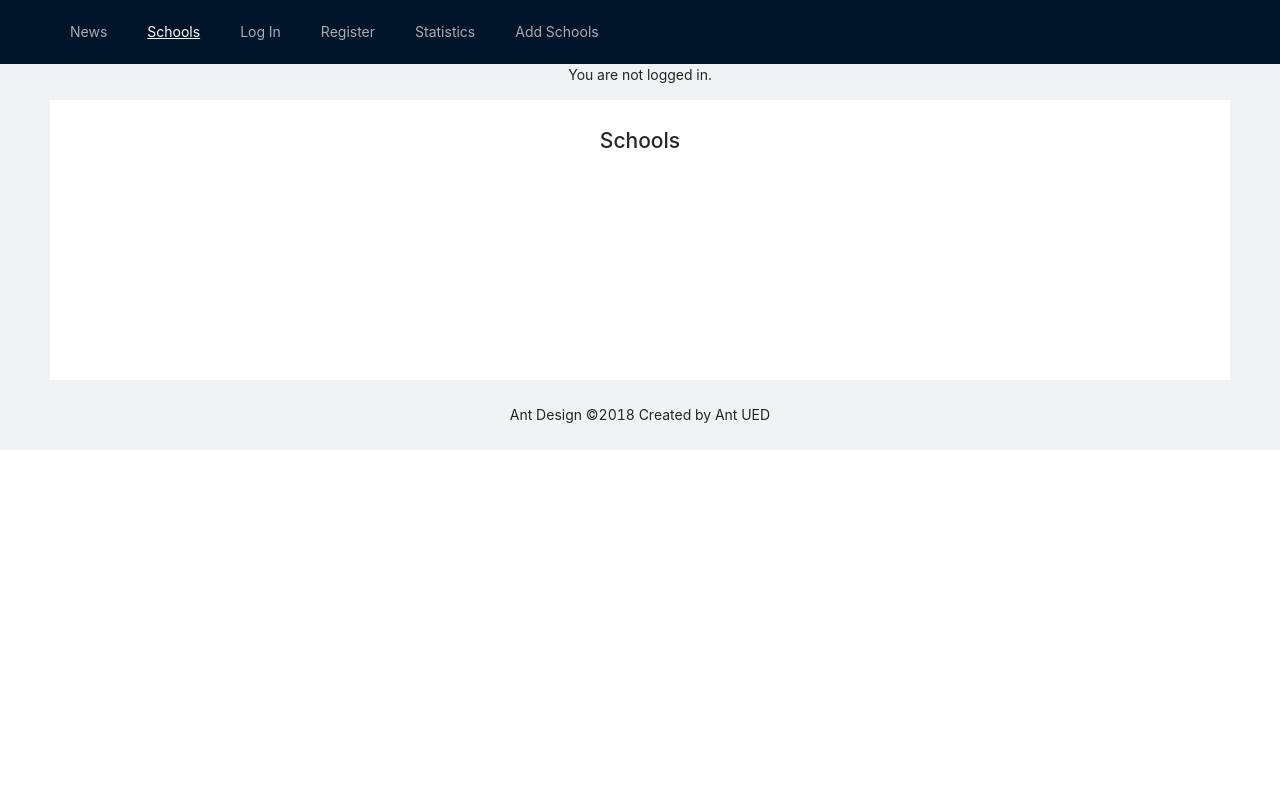
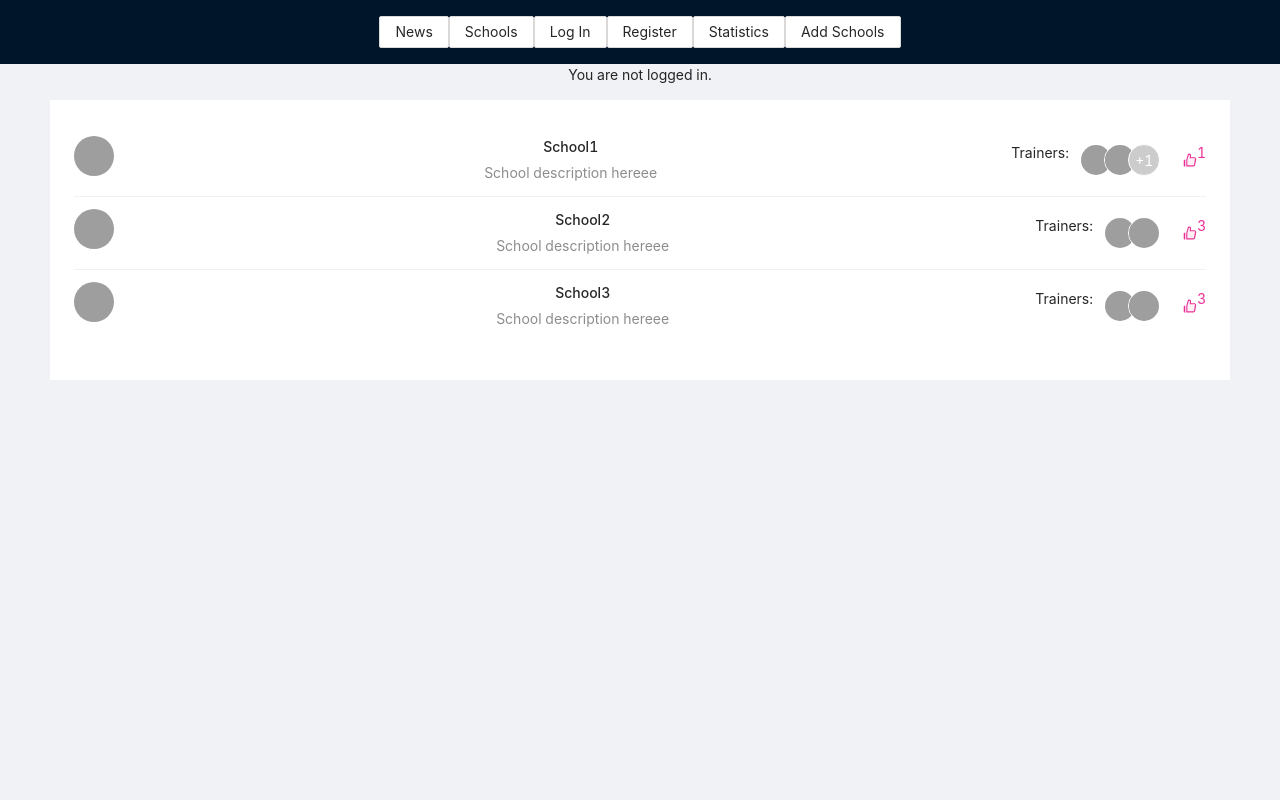
Before and after one commit to RasenganORG/RhythmApp, a React (Create React App) app: page /schools in a window 1280 px wide. Shown: the top 800 px of the page. Built offline with nearby package versions, Linux system fonts and the light colour scheme; grey boxes are pictures that could not be loaded.

Commit message:
feat: add elements on school page

```diff
--- a/src/App.js
+++ b/src/App.js
@@ -11,6 +11,7 @@ import Statistics from "./components/statistics/Statistics";
 import { AuthProvider } from "./components/auth/AuthProvider";
 import { RequireAuth } from "./components/auth/RequiredAuth";
 import AddSchools from "./components/schools/addSchools";
+import Register from "./components/Register";
 
 function App() {
   return (
@@ -33,6 +34,7 @@ function App() {
                 }
               />
               <Route path="addSchools" element={<AddSchools />} />
+              <Route path="register" element={<Register />} />
               <Route path="*" element={<NotFound />} />
             </Route>
             <Route path="login" element={<LogIn />} />
--- /dev/null
+++ b/src/components/Register.js
@@ -0,0 +1,62 @@
+import { useState, useEffect } from "react";
+import { useSelector, useDispatch } from "react-redux";
+import { useNavigate } from "react-router-dom";
+import { register, reset } from "./auth/authSlice";
+
+export default function Register() {
+  const [username, setUsername] = useState("");
+  const [email, setEmail] = useState("");
+  const [password, setPassword] = useState("");
+  const navigate = useNavigate();
+  const dispatch = useDispatch();
+
+  const { user, isLoading, isError, isSuccess, message } = useSelector(
+    (state) => state.auth
+  );
+
+  useEffect(() => {
+    if (isSuccess) {
+      navigate("/");
+    }
+
+    dispatch(reset());
+  }, [user, isError, isSuccess, message, navigate, dispatch]);
+
+  function handleSubmit(e) {
+    e.preventDefault();
+    console.log(username, email, password);
+    const userData = {
+      username,
+      email,
+      password,
+    };
+    dispatch(register(userData));
+  }
+
+  return (
+    <div>
+      <h1>Register</h1>
+      <form onSubmit={handleSubmit}>
+        <input
+          value={username}
+          onChange={(event) => setUsername(event.target.value)}
+          type="name"
+          placeholder="username"
+        />
+        <input
+          value={email}
+          onChange={(event) => setEmail(event.target.value)}
+          type="email"
+          placeholder="email"
+        />
+        <input
+          value={password}
+          onChange={(event) => setPassword(event.target.value)}
+          type="password"
+          placeholder="password"
+        />
+        <button type="submit">Register</button>
+      </form>
+    </div>
+  );
+}
--- /dev/null
+++ b/src/components/auth/authSlice.js
@@ -0,0 +1,101 @@
+import { createSlice, createAsyncThunk } from "@reduxjs/toolkit";
+import authService from "./authService";
+
+// Get user from localStorage
+
+// const user = JSON.parse(localStorage.getItem("user"));
+
+const initialState = {
+  user:  null,
+  isError: false,
+  isSuccess: false,
+  isLoading: false,
+  message: "",
+};
+
+// register
+export const register = createAsyncThunk(
+  "auth/register",
+  async (user, thunkAPI) => {
+    try {
+      return await authService.register(user);
+    } catch (error) {
+      const message =
+        (error.response &&
+          error.response.data &&
+          error.response.data.message) ||
+        error.message ||
+        error.toString();
+      return thunkAPI.rejectWithValue(message);
+    }
+  }
+);
+
+// login
+export const login = createAsyncThunk(
+    "auth/login",
+    async (user, thunkAPI) => {
+      try {
+        return await authService.login(user);
+      } catch (error) {
+        const message =
+          (error.response &&
+            error.response.data &&
+            error.response.data.message) ||
+          error.message ||
+          error.toString();
+        return thunkAPI.rejectWithValue(message);
+      }
+    }
+  );
+
+
+export const authSlice = createSlice({
+  name: "auth",
+  initialState,
+  reducers: {
+    reset: (state) => {
+      // reseting the state to the intial values
+      state.isError = false
+      state.isSuccess = false
+      state.isLoading = false
+      state.message = ''
+    },
+  },
+  extraReducers: (builder) => {
+    builder
+    .addCase(register.pending, (state) => {
+        state.isLoading = true
+    })
+    .addCase(register.fulfilled, (state, action) => {
+        state.isLoading = false
+        state.isSuccess = true
+        // the payload that is from authSerivce.register
+        state.user = action.payload
+    })
+    .addCase(register.rejected, (state, action) => {
+        state.isLoading = false
+        state.isError = true
+        state.message = action.payload
+        state.user = null
+    })
+    .addCase(login.pending, (state) => {
+        state.isLoading = true
+    })
+    .addCase(login.fulfilled, (state, action) => {
+        state.isLoading = false
+        state.isSuccess = true
+        // the payload that is from authSerivce.login
+        state.user = action.payload
+    })
+    .addCase(login.rejected, (state, action) => {
+        state.isLoading = false
+        state.isError = true
+        state.message = action.payload
+        state.user = null
+    })
+  },
+});
+
+export const { reset } = authSlice.actions;
+export default authSlice.reducer;
--- a/src/components/layout/LayoutPage.js
+++ b/src/components/layout/LayoutPage.js
@@ -1,7 +1,7 @@
 import React from "react";
 import "./LayoutPage.css";
 import { Outlet, NavLink } from "react-router-dom";
-import { Layout, Menu } from "antd";
+import { Layout, Menu, Button } from "antd";
 import { AuthStatus } from "../auth/AuthStatus";
 const { Header, Content, Footer } = Layout;
 
@@ -10,14 +10,14 @@ const LayoutPage = () => {
     textDecoration: "underline",
     color: "#ffff",
   };
-  const items = [
+  const menuItems  = [
     {
       label: (
         <NavLink
           to="/news"
           style={({ isActive }) => (isActive ? activeStyle : undefined)}
         >
-          News
+           <Button>News</Button>
         </NavLink>
       ),
       key: "item-1",
@@ -28,7 +28,7 @@ const LayoutPage = () => {
           to="/schools"
           style={({ isActive }) => (isActive ? activeStyle : undefined)}
         >
-          Schools
+          <Button>Schools</Button>
         </NavLink>
       ),
       key: "item-2",
@@ -39,7 +39,7 @@ const LayoutPage = () => {
           to="/login"
           style={({ isActive }) => (isActive ? activeStyle : undefined)}
         >
-          Log In
+         <Button>Log In</Button>
         </NavLink>
       ),
       key: "item-3",
@@ -50,7 +50,7 @@ const LayoutPage = () => {
           to="/register"
           style={({ isActive }) => (isActive ? activeStyle : undefined)}
         >
-          Register
+          <Button>Register</Button>
         </NavLink>
       ),
       key: "item-4",
@@ -61,7 +61,7 @@ const LayoutPage = () => {
           to="/statistics"
           style={({ isActive }) => (isActive ? activeStyle : undefined)}
         >
-          Statistics
+          <Button>Statistics</Button>
         </NavLink>
       ),
       key: "item-5",
@@ -72,7 +72,7 @@ const LayoutPage = () => {
           to="/addSchools"
           style={({ isActive }) => (isActive ? activeStyle : undefined)}
         >
-          Add Schools
+         <Button>Add Schools</Button>
         </NavLink>
       ),
       key: "item-6",
@@ -84,17 +84,19 @@ const LayoutPage = () => {
       <Layout className="layout">
         <Header>
           <div className="logo" />
-          <Menu
+          {/* <Menu
             theme="dark"
             mode="horizontal"
             defaultSelectedKeys={["2"]}
             items={items}
-          />
+          /> */}
+          {menuItems.map((item) => item.label)}
         </Header>
         <AuthStatus />
         <Content
           style={{
             padding: "0 50px",
+            height: "100vh"
           }}
         >
           <div className="site-layout-content">
--- a/src/components/schools/Schools.js
+++ b/src/components/schools/Schools.js
@@ -1,6 +1,54 @@
+import { Avatar, List, Skeleton, Tooltip } from "antd";
+import { LikeTwoTone } from "@ant-design/icons";
+import { like } from "./schoolsSlice";
+import { useSelector, useDispatch } from "react-redux";
 
 export default function Schools() {
+  const schools = useSelector((state) => state.schools.schools);
+  const dispatch = useDispatch();
   return (
-   <h1>Schools</h1>
+    <List
+      className="demo-loadmore-list"
+      itemLayout="horizontal"
+      dataSource={schools}
+      renderItem={(item, index) => (
+        <List.Item>
+          <Skeleton avatar title={false} loading={item.loading} active>
+            <List.Item.Meta
+              avatar={
+                <Avatar size="large" src="https://joeschmoe.io/api/v1/random" />
+              }
+              title={<a href="https://ant.design">{item.name}</a>}
+              description="School description hereee"
+            />
+          </Skeleton>
+          <p>Trainers:</p>
+          <Avatar.Group
+            maxCount={2}
+            maxPopoverTrigger="hover"
+            style={{ marginLeft: "1%" }}
+          >
+            {Object.keys(item.trainer).map((ind) => (
+              <Tooltip title={item.trainer[ind].trainerName} placement="top">
+                <Avatar src={item.trainer[ind].trainerPicture} />
+              </Tooltip>
+            ))}
+          </Avatar.Group>
+          <div
+            style={{
+              display: "flex",
+              justifyContent: "center",
+              marginLeft: "2%",
+            }}
+          >
+            <LikeTwoTone
+              twoToneColor="#eb2f96"
+              onClick={() => dispatch(like(index))}
+            />
+            <p style={{ color: "#eb2f96" }}>{item.likes}</p>
+          </div>
+        </List.Item>
+      )}
+    />
   );
 }
--- a/src/components/schools/addSchools.js
+++ b/src/components/schools/addSchools.js
@@ -1,6 +1,9 @@
 import { Col, Row, Button, Form, Input } from "antd";
 import { MinusCircleOutlined, PlusOutlined } from "@ant-design/icons";
 import FormItem from "antd/lib/form/FormItem";
+import { useState } from "react";
+import { addSchool } from "./schoolsSlice";
+import { useSelector, useDispatch } from "react-redux";
 
 const formItemLayout = {
   labelCol: {
@@ -54,8 +57,25 @@ const validateMessages = {
 };
 
 export default function AddSchool() {
-  const onFinish = (values) => {
-    console.log(values);
+
+  const schools = useSelector((state) => state.schools.schools);
+  const dispatch = useDispatch();
+
+  const [newSchool, setNewSchool] = useState({
+    name: "",
+    likes: 0,
+    trainers: [
+      {
+        trainerName: "",
+        trainerPicture: "",
+      },
+    ],
+  });
+
+  const onFinish = () => {
+    dispatch(addSchool(newSchool))
+    console.log(newSchool)
+    console.log(schools)
   };
 
   return (
@@ -72,6 +92,7 @@ export default function AddSchool() {
             <Form.Item
               name={"schoolName"}
               label="School Name"
+              onChange={(e) => setNewSchool({ ...newSchool, name: e.target.value })}
               rules={[
                 {
                   required: true,
@@ -80,7 +101,13 @@ export default function AddSchool() {
             >
               <Input />
             </Form.Item>
-            <Form.Item name={"schoolDescription"} label="Description">
+            <Form.Item
+              name={"schoolDescription"}
+              label="Description"
+              // onChange={(e) =>
+              //   setNewSchool({ ...newSchool, description: e.target.value })
+              // }
+            >
               <Input.TextArea />
             </Form.Item>
             <FormItem name={"type"}></FormItem>
@@ -94,6 +121,9 @@ export default function AddSchool() {
                       {...(index === 0
                         ? formItemLayout
                         : formItemLayoutWithOutLabel)}
+                      onChange={(e) =>
+                        setNewSchool({ ...newSchool, trainers: [e.target.value] })
+                      }
                       label={index === 0 ? "Trainers:" : ""}
                       required={false}
                       key={field.key}
@@ -148,6 +178,9 @@ export default function AddSchool() {
                       label={index === 0 ? "Dance Styles:" : ""}
                       required={false}
                       key={field.key}
+                      // onChange={(e) =>
+                      //   setNewSchool({ ...newSchool, danceStyles: e.target.value })
+                      // }
                     >
                       <Form.Item
                         {...field}
@@ -191,7 +224,7 @@ export default function AddSchool() {
         </Row>
         <div className="submit-button">
           <Button type="primary" htmlType="submit">
-            Create Event
+            Add School
           </Button>
         </div>
       </Form>
--- /dev/null
+++ b/src/components/schools/schoolsSlice.js
@@ -0,0 +1,62 @@
+import { createSlice } from "@reduxjs/toolkit";
+
+const initialState = {
+  schools: [
+    {
+      name: "School1",
+      likes: 1,
+      trainer: [{
+        trainerName: "Mimi",
+        trainerPicture: "https://randomuser.me/api/portraits/thumb/women/21.jpg",
+      },
+      {
+        trainerName: "Ana",
+        trainerPicture: "https://randomuser.me/api/portraits/thumb/women/23.jpg",
+      },
+      {
+        trainerName: "Alex",
+        trainerPicture: "https://randomuser.me/api/portraits/thumb/men/39.jpg",
+      },]
+    },
+    {
+      name: "School2",
+      likes: 3,
+      trainer: [{
+        trainerName: "Andrei",
+        trainerPicture:  "https://randomuser.me/api/portraits/thumb/men/27.jpg",
+      },
+      {
+        trainerName: "Mihai",
+        trainerPicture:  "https://randomuser.me/api/portraits/thumb/men/76.jpg",
+      }]
+    },
+    {
+      name: "School3",
+      likes: 3,
+      trainer: [{
+        trainerName: "Alexandra",
+        trainerPicture:  "https://randomuser.me/api/portraits/thumb/women/30.jpg",
+      },
+      {
+        trainerName: "Andra",
+        trainerPicture:  "https://randomuser.me/api/portraits/thumb/women/35.jpg",
+      }]
+    },
+  ],
+};
+
+const schoolsSlice = createSlice({
+  name: "schools",
+  initialState,
+  reducers: {
+    like: (state, action) => {
+      state.schools[action.payload].likes++;
+    },
+    addSchool: (state, action) => {
+      state.schools.push(action.payload)
+    }
+  },
+});
+
+export default schoolsSlice.reducer;
+export const { like, addSchool } = schoolsSlice.actions;
--- a/src/index.js
+++ b/src/index.js
@@ -4,13 +4,15 @@ import "./index.css";
 import App from "./App";
 import reportWebVitals from "./reportWebVitals";
 import "antd/dist/antd.css";
-// import { Provider } from "react-redux";
-// import store from "./app/store"
+import { Provider } from "react-redux";
+import store from "./store";
 
 const root = ReactDOM.createRoot(document.getElementById("root"));
 root.render(
   <React.StrictMode>
+    <Provider store={store}>
       <App />
+    </Provider>
   </React.StrictMode>
 );
 
```
Also changed, not shown: src/components/auth/authService.js (added, +34 -0 lines), src/store.js (added, +14 -0 lines).
